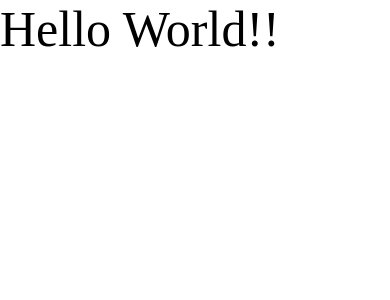
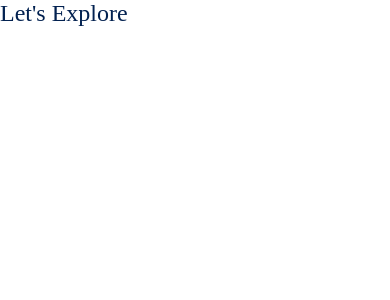
Before and after one commit to Enesssk/ReactNative-Learn-2025, a React Native app in the folder 003-SocialMediaAppCLI/: screen / in a window 390 px wide. Shown: the top 300 px of the page. Built offline with nearby package versions, Linux system fonts and the light colour scheme.

Commit message:
add title component

```diff
--- a/003-SocialMediaAppCLI/App.js
+++ b/003-SocialMediaAppCLI/App.js
@@ -1,12 +1,12 @@
 import React from "react"
-import { SafeAreaView, Text } from 'react-native';
-import {getFontFamily} from "./assets/fonts/helper";
+import { SafeAreaView } from 'react-native';
+import Title from "./components/title/Title"
 
 const App = () => {
 
   return (
     <SafeAreaView>
-      <Text style={{fontSize: 50, fontFamily: getFontFamily("Inter", 100)}}>Hello World!!</Text>
+      <Title title={"Let's Explore"}/>
     </SafeAreaView>
   );
 }
--- /dev/null
+++ b/003-SocialMediaAppCLI/components/title/Title.js
@@ -0,0 +1,14 @@
+import React from 'react';
+import style from './style';
+import { Text } from 'react-native';
+import PropTypes from "prop-types"
+
+const Title = props => {
+  return <Text style={style.title}>{ props.title}</Text>
+}
+
+Title.propTypes = {
+  title: PropTypes.string.isRequired,
+};
+
+export default Title
--- /dev/null
+++ b/003-SocialMediaAppCLI/components/title/style.js
@@ -0,0 +1,12 @@
+import { getFontFamily } from '../../assets/fonts/helper';
+import { StyleSheet } from 'react-native';
+
+const style = StyleSheet.create({
+  title: {
+    color: "#022150",
+    fontFamily: getFontFamily("Inter", "600"),
+    fontSize: 24
+  }
+})
+
+export default style
--- a/003-SocialMediaAppCLI/package.json
+++ b/003-SocialMediaAppCLI/package.json
@@ -10,9 +10,10 @@
     "test": "jest"
   },
   "dependencies": {
+    "@react-native/new-app-screen": "0.81.4",
+    "prop-types": "^15.8.1",
     "react": "19.1.0",
     "react-native": "0.81.4",
-    "@react-native/new-app-screen": "0.81.4",
     "react-native-safe-area-context": "^5.5.2"
   },
   "devDependencies": {
```
Also changed, not shown: 1 other file (tests, documents, lock files or other folders).
